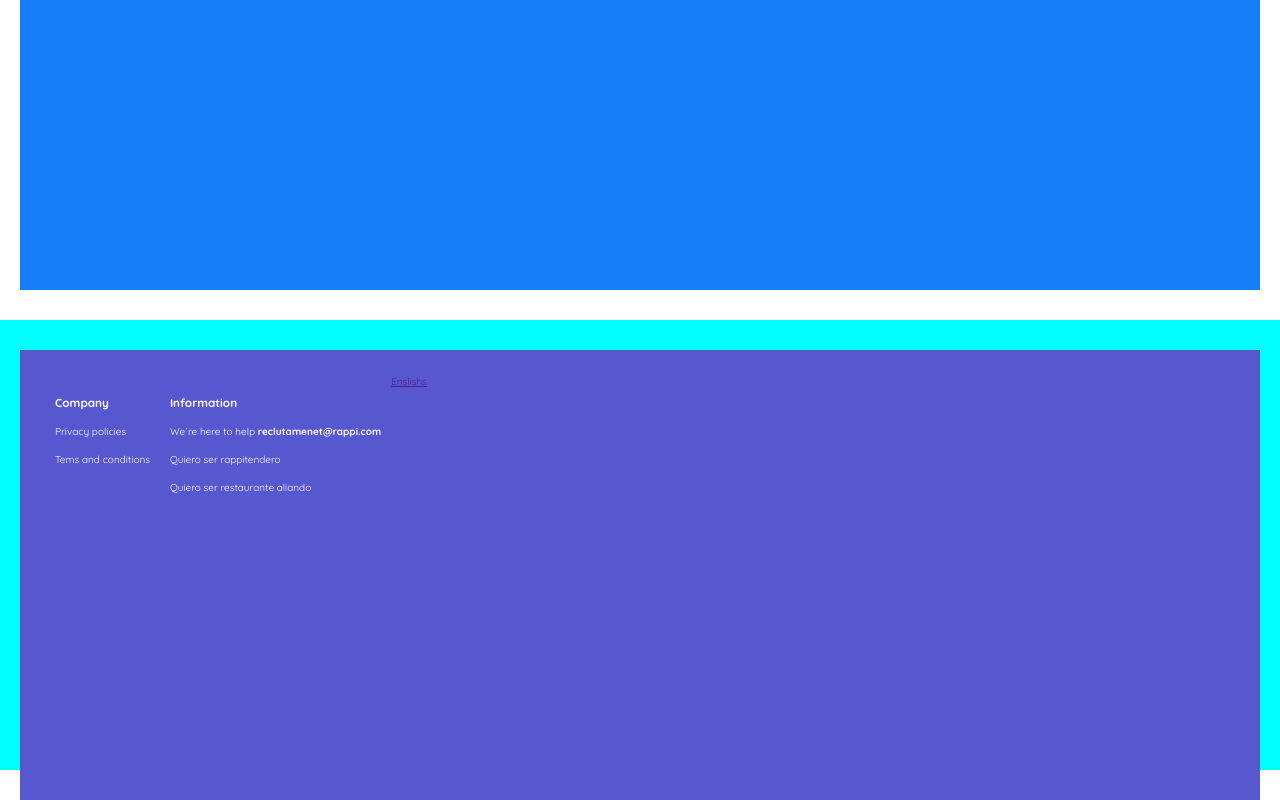
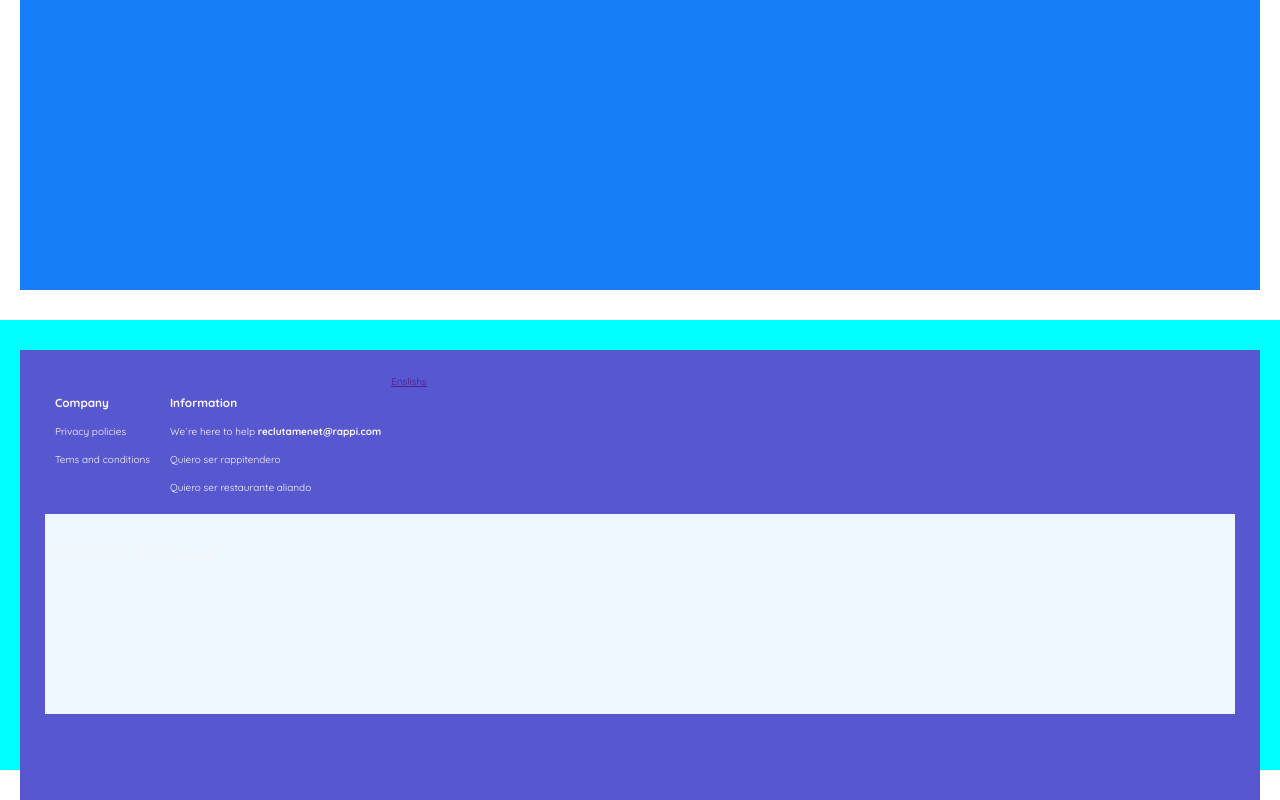
Before and after one commit to jaalcor/rappi, a plain HTML site: page index.html in a window 1280 px wide. Shown: the part 3870-4670 px from the top of the page. Drawn offline with Linux system fonts and the light colour scheme.

Commit message:
Add files via upload

```diff
--- a/css/footer.css
+++ b/css/footer.css
@@ -23,7 +23,7 @@
     margin-top: 1rem;
     padding: 1rem;
 }
-._information{
+._information  {
     width: auto;
     margin-top: 1rem;
     padding: 1rem;
@@ -33,3 +33,17 @@
     margin-top: 3rem;
     padding: 3rem;
 }
+.social_media{
+    width: 100%;
+    height: 20rem;
+    margin-top: 1rem;
+    display: flex;
+    flex-direction: row;
+    background-color: aliceblue;
+}
+.trabajamos{
+    width: auto;
+    margin-top: 1rem;
+    padding: 1rem;
+    color: rgb(78, 78, 78);
+}
--- a/index.html
+++ b/index.html
@@ -188,9 +188,19 @@
             </div>
 
             <div class="social_media">
-                <div></div>
-                <div></div>
-                <div></div>
+                <div class="instagram">
+                    <div class="trabajamos">
+                       <p>Trabajamos con amor 2019 Rappi</p>
+                    </div>
+                    <div class="blanco">
+
+                    </div>
+                    <div class="redes">
+
+                    </div>
+
+                </div>
+
             </div>
         </div>
 
```
